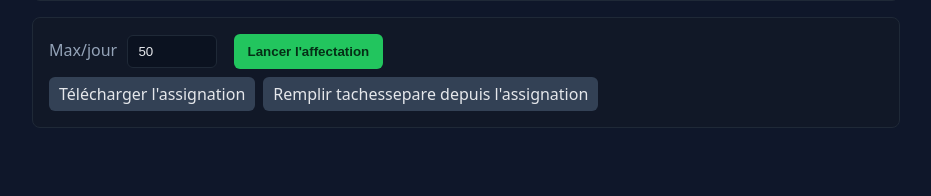
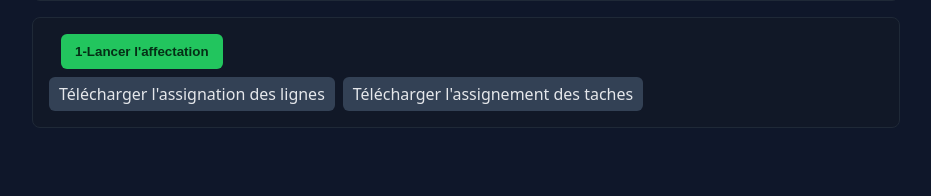
Before and after one commit to Ikram199/TachesRepartitionOdoo, a Flask app: page /departments/1/csv in a window 1280 px wide. Shown: the part 428-624 px from the top of the page, without its empty margins (174-1105 px from the left). Run offline with Flask 3, Linux system fonts and the light colour scheme; the visitor is signed in with stand-in values (Sample User, id 1).

```diff
--- a/templates/department_csv.html
+++ b/templates/department_csv.html
@@ -61,16 +61,14 @@
       <section>
         {% if not file_only %}
         <form method="GET" action="/departments/{{ dept }}/assign" style="margin-top:12px; display:flex; gap:8px; align-items:center; flex-wrap:wrap;">
-          <label>Max/jour
-            <input type="number" name="max" min="1" step="1" value="50" style="width:90px; margin-left:6px;"/>
-          </label>
 
 
-          <button type="submit" style="margin-left:12px;">Lancer l'affectation</button>
+
+          <button type="submit" style="margin-left:12px;">1-Lancer l'affectation</button>
         </form>
         <div style="margin-top:8px; display:flex; gap:8px; flex-wrap:wrap;">
-          <a class="btn" href="/departments/{{ dept }}/assign/download">Télécharger l'assignation</a>
-          <a class="btn" href="/departments/{{ dept }}/csv/fill-download?type=tachessepare&source=assign">Remplir tachessepare depuis l'assignation</a>
+          <a class="btn" href="/departments/{{ dept }}/assign/download">Télécharger l'assignation des lignes</a>
+          <a class="btn" href="/departments/{{ dept }}/csv/fill-download?type=tachessepare&source=assign">Télécharger l'assignement des taches</a>
         </div>
         {% endif %}
       </section>
```
